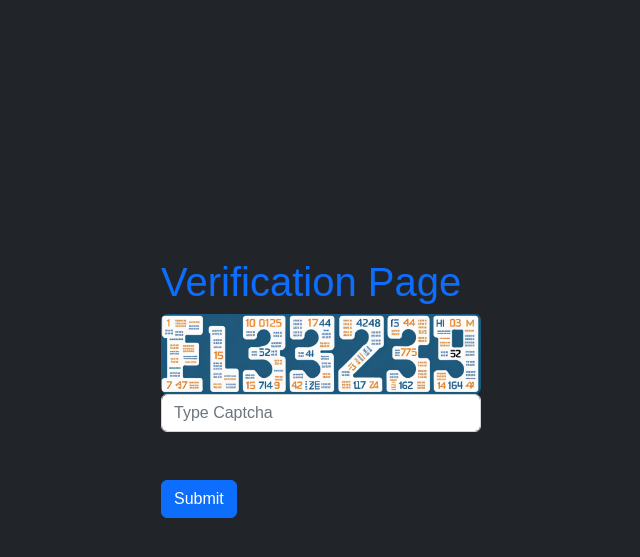
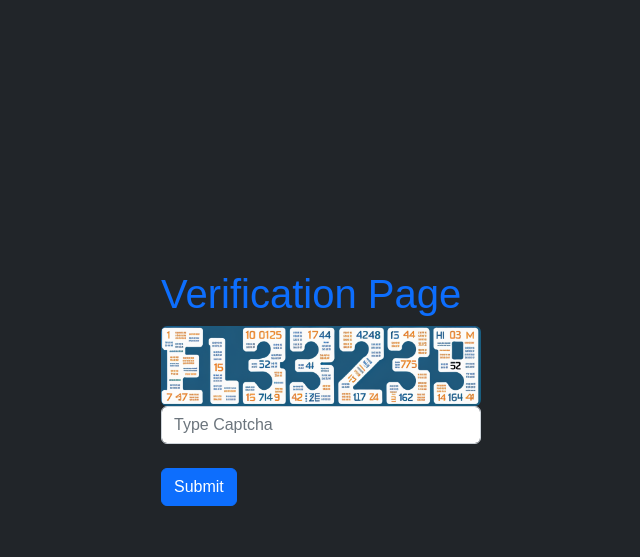
Before and after one commit to WhoKnowsWhoCares/Huggingface_TextSummary, a FastAPI app: page /verify_page in a window 1280 px wide. Shown: the top 557 px of the page, without its empty margins (319-959 px from the left). Run offline with FastAPI, Linux system fonts and the light colour scheme; some libraries are stand-ins or nearby versions.

Commit message:
change verification page

```diff
--- a/templates/verification.html
+++ b/templates/verification.html
@@ -24,8 +24,8 @@
                 data-callback="onSubmit"
                 data-action="submit">Submit
             </button> -->
-            <div class="g-recaptcha" data-sitekey="{{ site_key }}"></div>
-            <br>
+            <!-- <div class="g-recaptcha" data-sitekey="{{ site_key }}"></div> -->
+            <!-- <br> -->
             <button type="submit" class="btn btn-primary">Submit</button>
         </form>
     </div>
```
